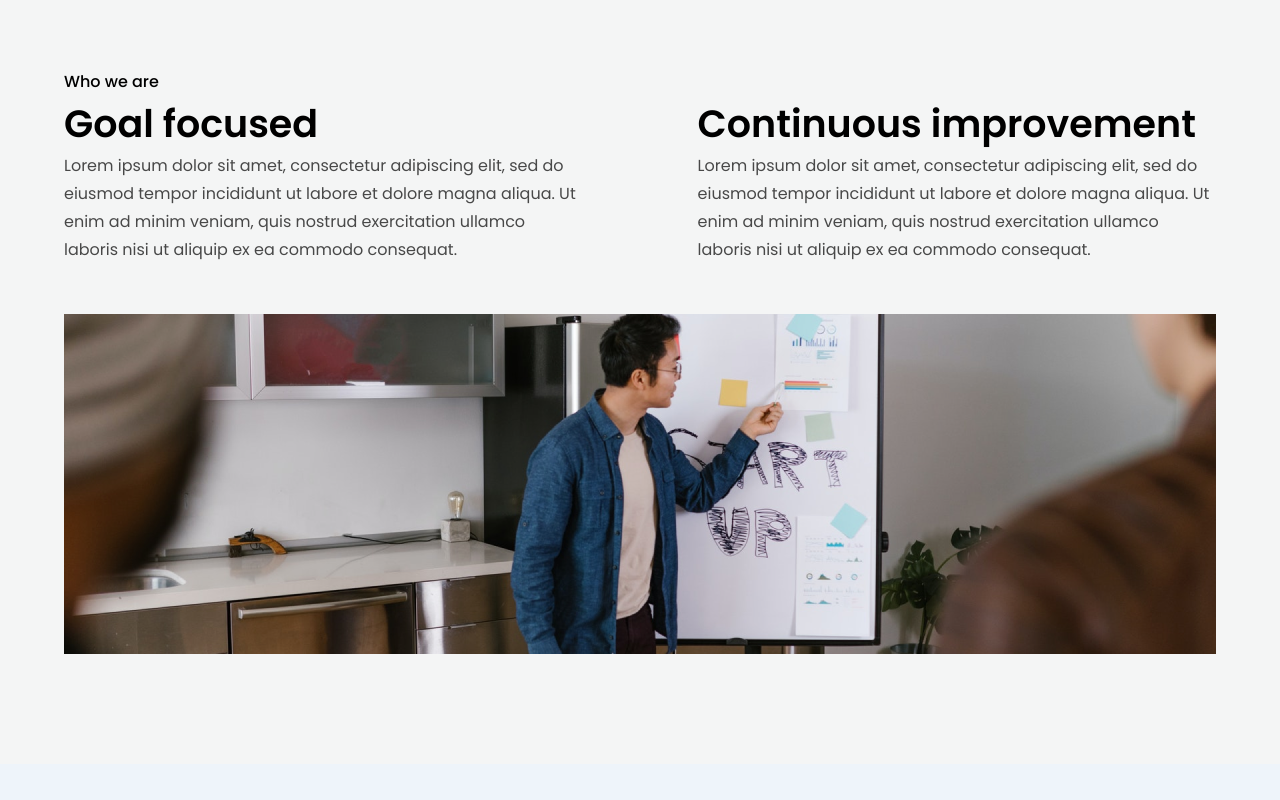
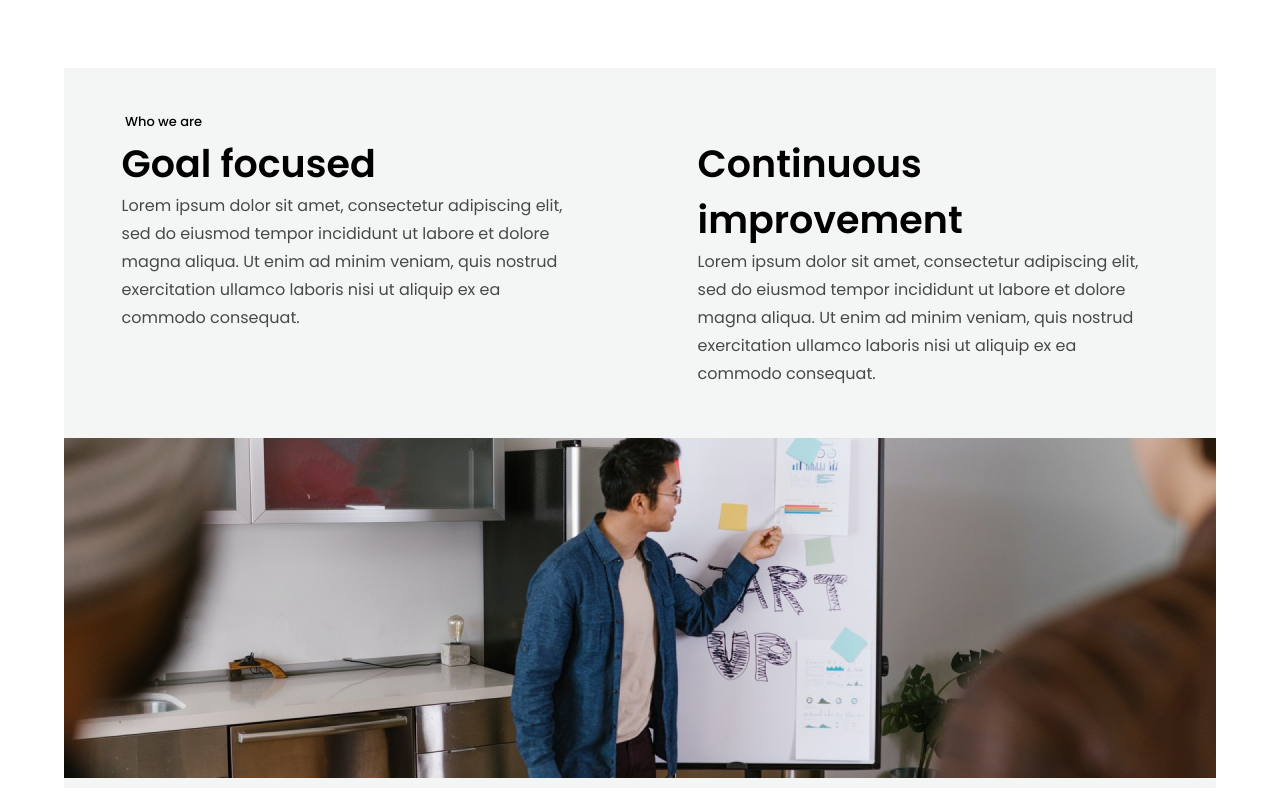
Before and after one commit to ebokes/surftweb, a React (Create React App) app: page /about-us in a window 1280 px wide. Shown: the part 680-1480 px from the top of the page. Built offline with nearby package versions, Linux system fonts and the light colour scheme.

Commit message:
refactor style in whoweare section

```diff
--- a/src/components/aboutus/whoWeAre/index.js
+++ b/src/components/aboutus/whoWeAre/index.js
@@ -1,15 +1,12 @@
 import React from "react";
 import { WhoWeAreContainer, Col1, Col2, Row1, Row2 } from "./whoWeAreStyle";
-import {
-  BackdropContainer,
-  Container,
-} from "../../../reuseableComponents/containerStyle";
+import { Container } from "../../../reuseableComponents/containerStyle";
 
 const WhoWeAre = () => {
   return (
-    <BackdropContainer bg="#f4f5f5">
-      <Container>
-        <WhoWeAreContainer>
+    <Container>
+      <WhoWeAreContainer>
+        <div>
           <h4>Who we are</h4>
           <Row1>
             <Col1>
@@ -31,10 +28,10 @@ const WhoWeAre = () => {
               </p>
             </Col2>
           </Row1>
-          <Row2 />
-        </WhoWeAreContainer>
-      </Container>
-    </BackdropContainer>
+        </div>
+        <Row2 />
+      </WhoWeAreContainer>
+    </Container>
   );
 };
 
--- a/src/components/aboutus/whoWeAre/whoWeAreStyle.js
+++ b/src/components/aboutus/whoWeAre/whoWeAreStyle.js
@@ -2,16 +2,29 @@ import styled from "styled-components";
 import blue from "../../../images/man-in-blue.png";
 
 export const WhoWeAreContainer = styled.div`
-  h4 {
-    font-size: 1.6rem;
-    font-weight: 500;
-    line-height: 2.8rem;
+  div {
+    /* padding: 0 2.5rem 2.5rem 2.5rem; */
+    /* width: 120rem; */
+    background-color: #f4f5f5;
+    h4 {
+      padding-left: 6.1rem;
+      padding-top: 4rem;
+      font-size: 1.3rem;
+      font-weight: 500;
+      line-height: 2.8rem;
+
+      @media (max-width: ${({ theme }) => theme.mediaQuery.mobile}) {
+        padding-left: 0;
+      }
+    }
   }
 `;
 
 export const Row1 = styled.div`
   display: flex;
-  justify-content: space-between;
+  justify-content: space-around;
+  padding-bottom: 5rem;
+  /* width: 80%; */
 
   @media (max-width: ${({ theme }) => theme.mediaQuery.mobile}) {
     flex-direction: column;
@@ -27,6 +40,7 @@ export const Row1 = styled.div`
     font-weight: 400;
     line-height: 2.8rem;
     opacity: 70%;
+    /* width: 90%; */
   }
 `;
 export const Row2 = styled.div`
@@ -34,10 +48,10 @@ export const Row2 = styled.div`
   height: 35rem;
   background-position: top;
   background-repeat: no-repeat;
-  margin-top: 5rem;
+  /* margin-top: 5rem; */
 `;
 export const Col1 = styled.div`
-  width: 45%;
+  width: 40%;
 
   @media (max-width: ${({ theme }) => theme.mediaQuery.mobile}) {
     width: 100%;
@@ -46,7 +60,7 @@ export const Col1 = styled.div`
 `;
 
 export const Col2 = styled.div`
-  width: 45%;
+  width: 40%;
 
   @media (max-width: ${({ theme }) => theme.mediaQuery.mobile}) {
     width: 100%;
```
